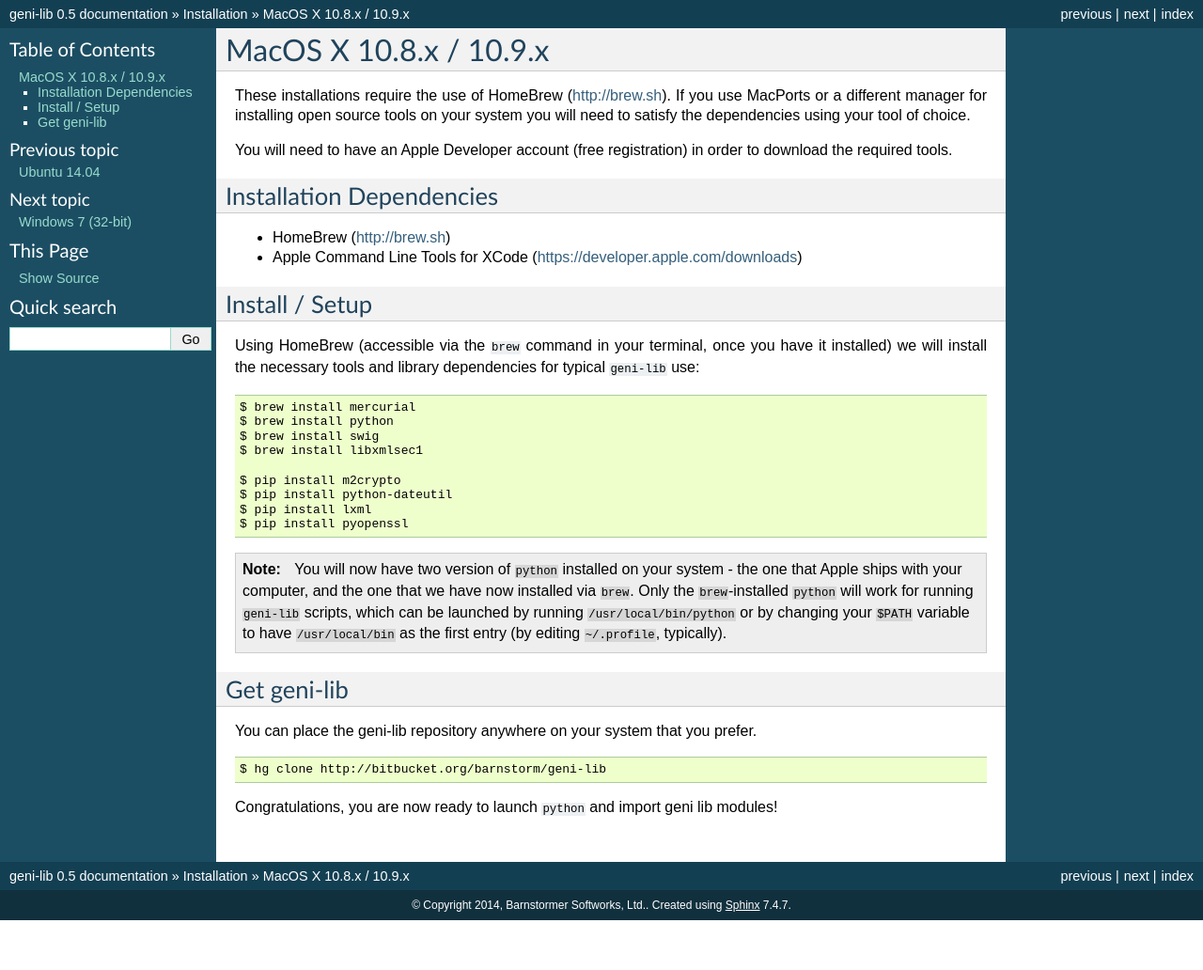
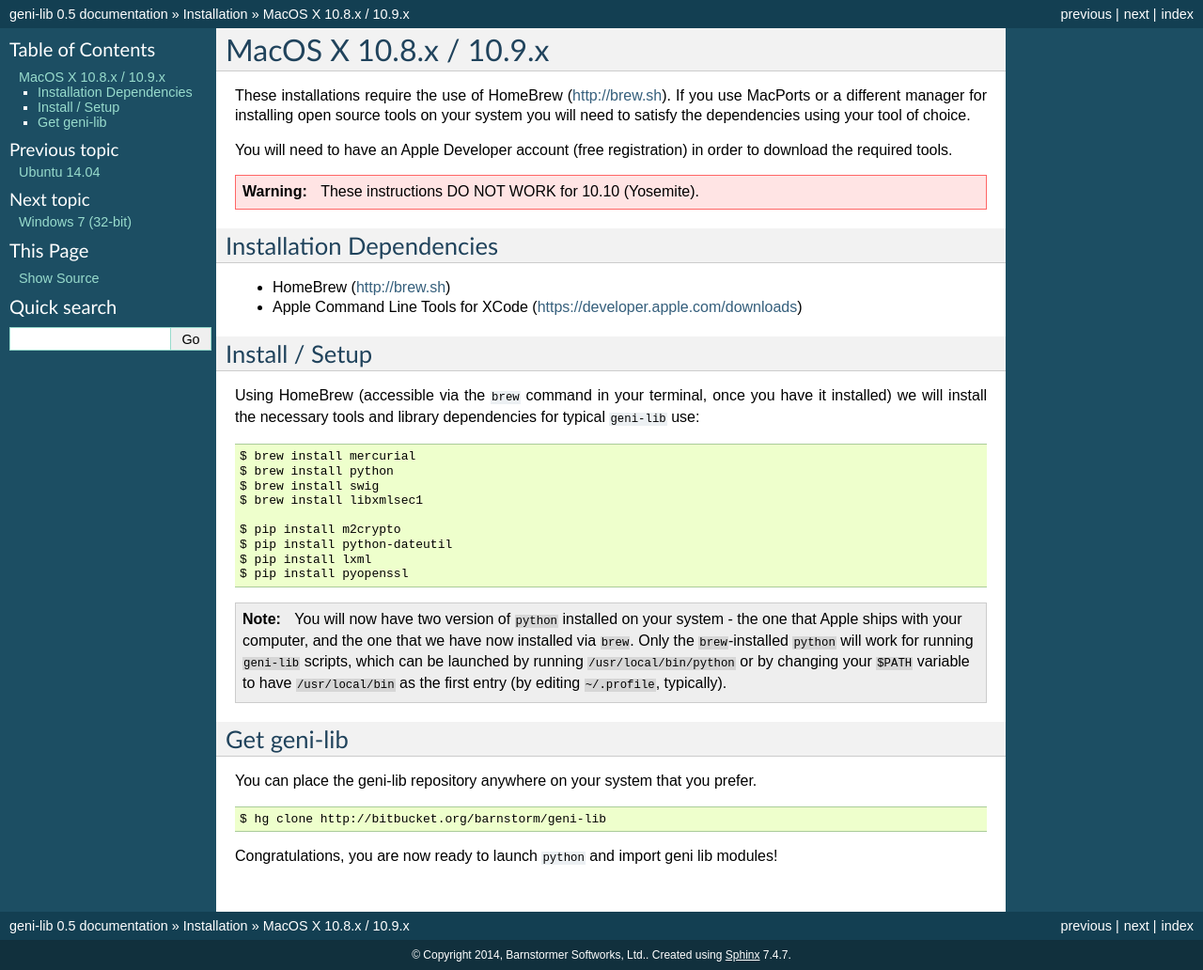
Before and after one commit to kaimast/geni-lib3, a Sphinx documentation site: the page built from docs/source/intro/macosx.rst, in a window 1280 px wide. Shown: the whole page at 94% size. Built offline with Sphinx 7.4.7, drawn with Linux system fonts in a browser that asks for light colours; pages that are not in the unit, such as notebooks, are missing from menus; before the commit the page ends 979 px from its top, so only the background shows below that.

Commit message:
Note that MacOS X instructions do not work for 10.10

```diff
--- a/docs/source/intro/macosx.rst
+++ b/docs/source/intro/macosx.rst
@@ -7,6 +7,9 @@
 
 You will need to have an Apple Developer account (free registration) in order to download
 the required tools.
+
+.. warning::
+  These instructions DO NOT WORK for 10.10 (Yosemite).
 
 =========================
 Installation Dependencies
```
